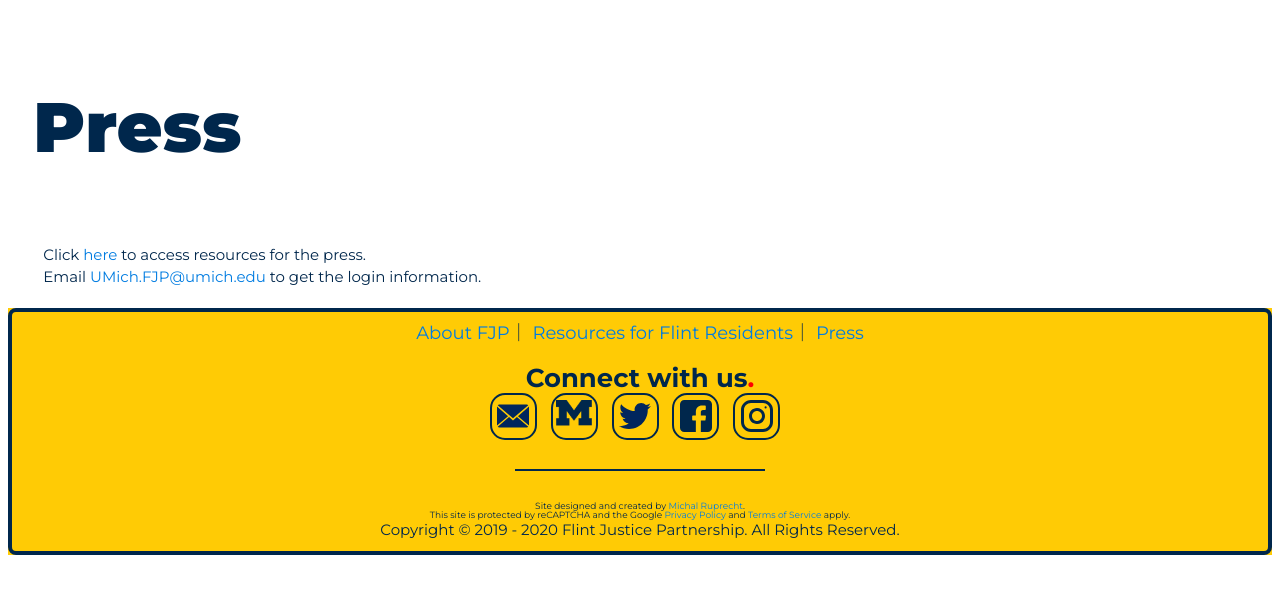
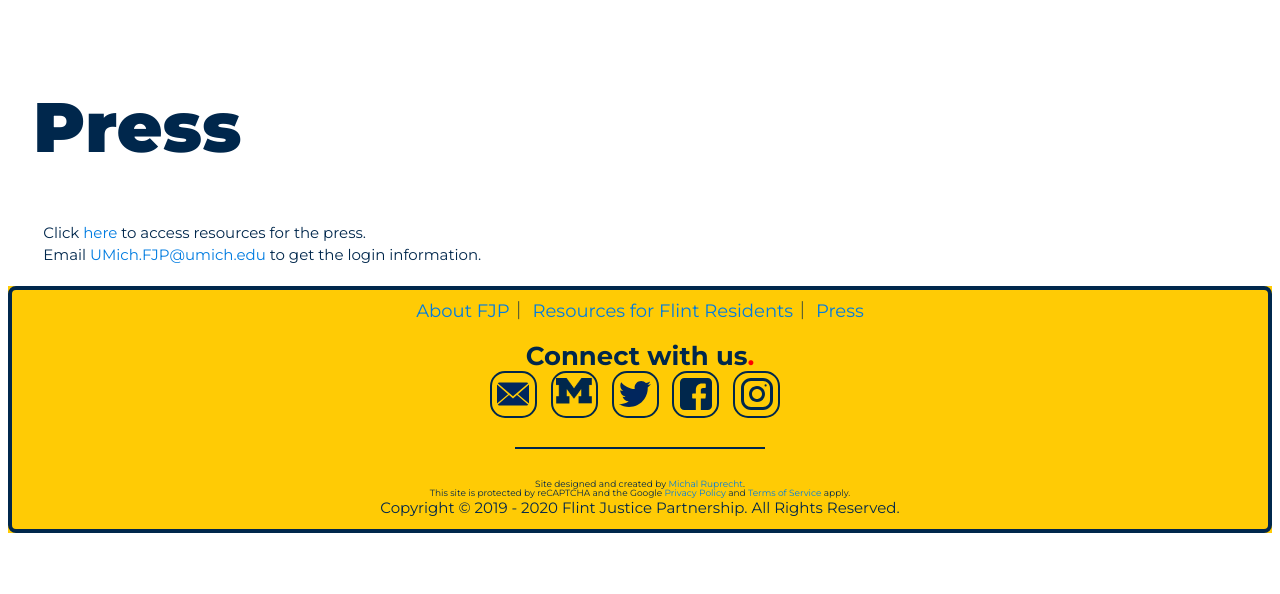
Before and after one commit to umichfjp/umichfjp.github.io, a Jekyll site: the page built from pages/press.html, in a window 1280 px wide. Shown: the top 594 px of the page. Built offline with Jekyll 4.4.1, drawn with Linux system fonts in a browser that asks for light colours.

```diff
--- a/pages/press.html
+++ b/pages/press.html
@@ -13,7 +13,7 @@ title: Press - FJP
       <div class="text">
         <h1>Press</h1>
         <h3>
-          <br />Click <a href="https://umichfjp.github.io/pages/pass/press.html">here</a> to access resources for the press.
+          Click <a href="https://umichfjp.github.io/pages/pass/press.html">here</a> to access resources for the press.
           <br />Email <a href="mailto:UMich.FJP@umich.edu?subject=[PRESS] Password request">UMich.FJP@umich.edu</a> to get the login information.
         </h3>
         </div><br />
```
